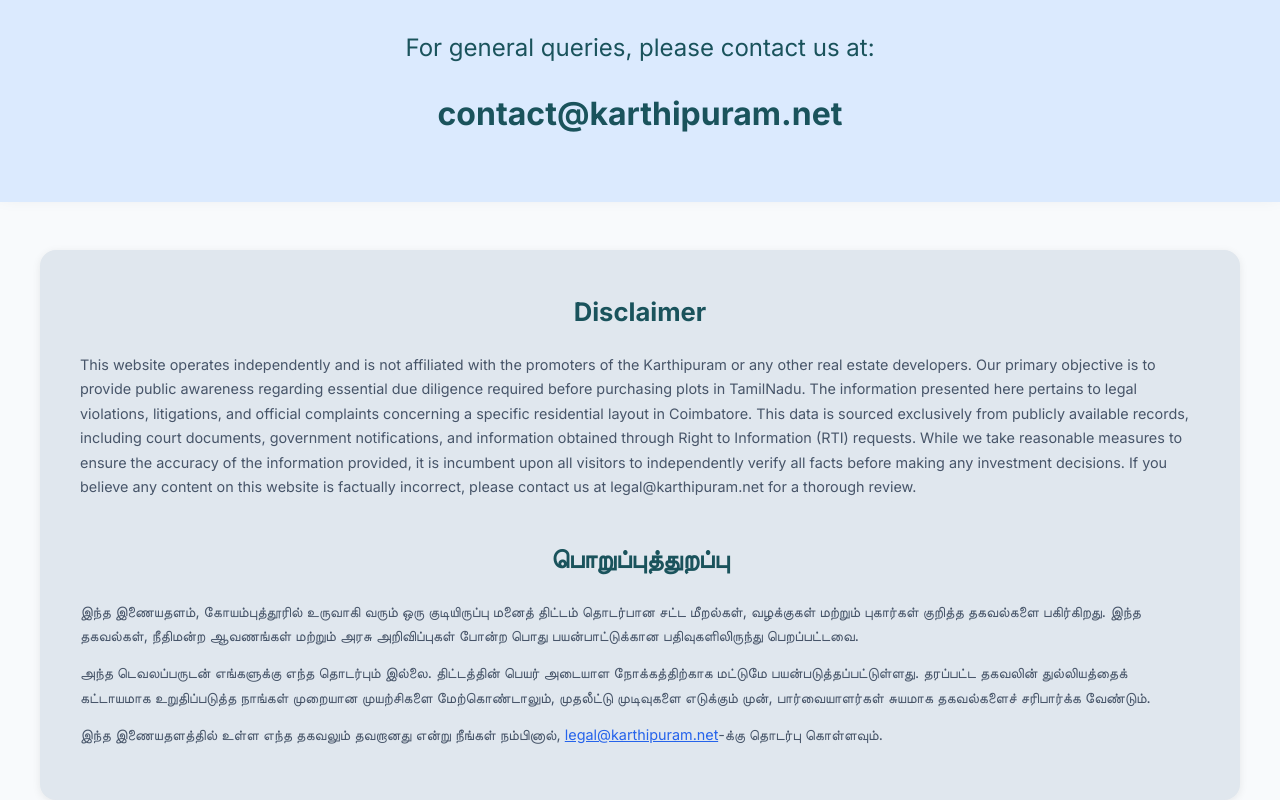
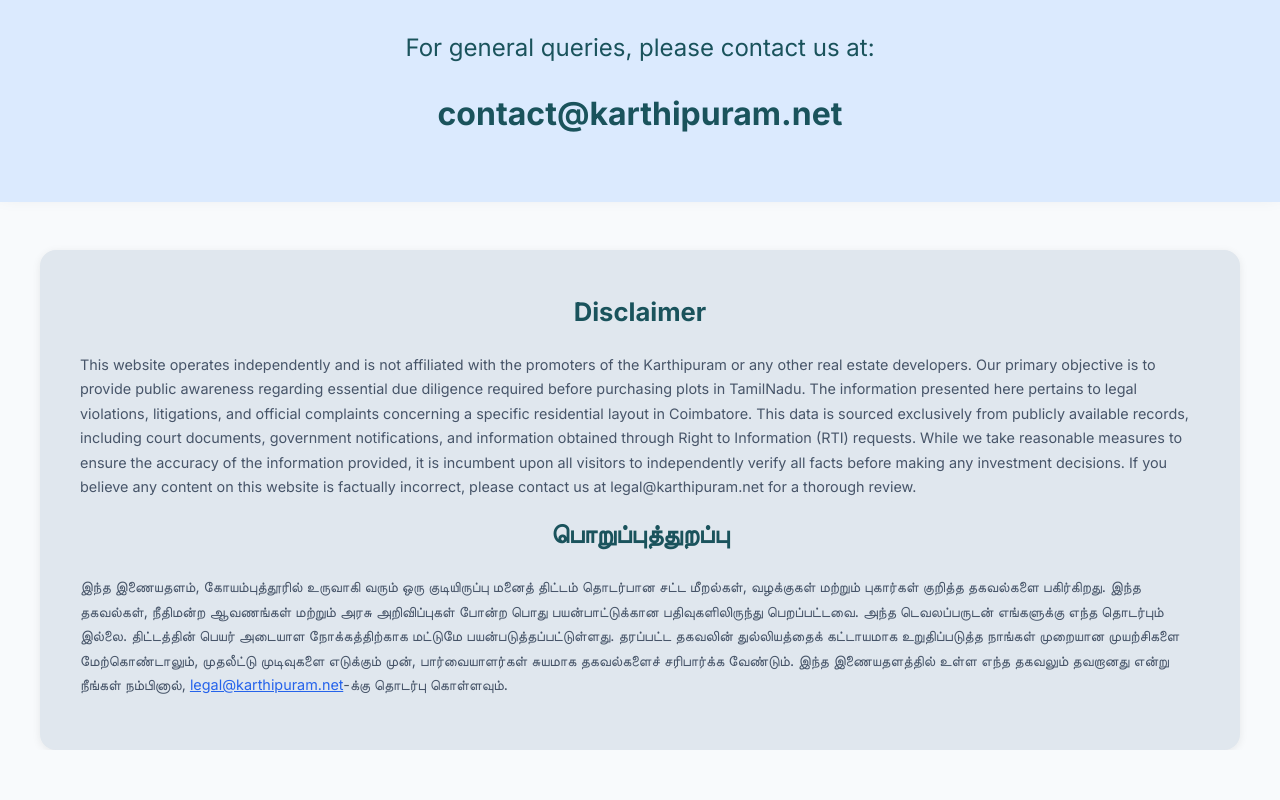
Before and after one commit to braviatv263/karthipuram, a plain HTML site: page index.html in a window 1280 px wide. Shown: the part 2657-3457 px from the top of the page. After the commit the page ends 3407 px from the top, so only its background shows below. Drawn offline with nearby package versions, Linux system fonts and the light colour scheme.

Commit message:
Update index.html

```diff
--- a/index.html
+++ b/index.html
@@ -432,22 +432,12 @@
     </section>
 
      <!-- Disclaimer Section -->
-    <footer class="disclaimer-section">
-        <h2>Disclaimer</h2>
-        <p>
-           This website operates independently and is not affiliated with the promoters of the Karthipuram or any other real estate developers. Our primary objective is to provide public awareness regarding essential due diligence required before purchasing plots in TamilNadu. The information presented here pertains to legal violations, litigations, and official complaints concerning a specific residential layout in Coimbatore. This data is sourced exclusively from publicly available records, including court documents, government notifications, and information obtained through Right to Information (RTI) requests. While we take reasonable measures to ensure the accuracy of the information provided, it is incumbent upon all visitors to independently verify all facts before making any investment decisions. If you believe any content on this website is factually incorrect, please contact us at <a href="mailto:legal@karthipuram.net">legal@karthipuram.net</a> for a thorough review.
-        </p>
-        <br>
-        <h2>பொறுப்புத்துறப்பு</h2>
-        <p>
-            இந்த இணையதளம், கோயம்புத்தூரில் உருவாகி வரும் ஒரு குடியிருப்பு மனைத் திட்டம் தொடர்பான சட்ட மீறல்கள், வழக்குகள் மற்றும் புகார்கள் குறித்த தகவல்களை பகிர்கிறது. இந்த தகவல்கள், நீதிமன்ற ஆவணங்கள் மற்றும் அரசு அறிவிப்புகள் போன்ற பொது பயன்பாட்டுக்கான பதிவுகளிலிருந்து பெறப்பட்டவை.
-        </p>
-        <p>
-            அந்த டெவலப்பருடன் எங்களுக்கு எந்த தொடர்பும் இல்லை. திட்டத்தின் பெயர் அடையாள நோக்கத்திற்காக மட்டுமே பயன்படுத்தப்பட்டுள்ளது. தரப்பட்ட தகவலின் துல்லியத்தைக் கட்டாயமாக உறுதிப்படுத்த நாங்கள் முறையான முயற்சிகளை மேற்கொண்டாலும், முதலீட்டு முடிவுகளை எடுக்கும் முன், பார்வையாளர்கள் சுயமாக தகவல்களைச் சரிபார்க்க வேண்டும்.
-        </p>
-        <p>
-            இந்த இணையதளத்தில் உள்ள எந்த தகவலும் தவறானது என்று நீங்கள் நம்பினால், <a href="mailto:legal@karthipuram.net" class="text-blue-600 hover:text-blue-800 underline">legal@karthipuram.net</a>-க்கு தொடர்பு கொள்ளவும்.
-        </p>
-    </footer>
+   <footer class="disclaimer-section">
+    <h2>Disclaimer</h2>
+    <p>This website operates independently and is not affiliated with the promoters of the Karthipuram or any other real estate developers. Our primary objective is to provide public awareness regarding essential due diligence required before purchasing plots in TamilNadu. The information presented here pertains to legal violations, litigations, and official complaints concerning a specific residential layout in Coimbatore. This data is sourced exclusively from publicly available records, including court documents, government notifications, and information obtained through Right to Information (RTI) requests. While we take reasonable measures to ensure the accuracy of the information provided, it is incumbent upon all visitors to independently verify all facts before making any investment decisions. If you believe any content on this website is factually incorrect, please contact us at <a href="mailto:legal@karthipuram.net">legal@karthipuram.net</a> for a thorough review.</p>
+
+    <h2>பொறுப்புத்துறப்பு</h2>
+    <p>இந்த இணையதளம், கோயம்புத்தூரில் உருவாகி வரும் ஒரு குடியிருப்பு மனைத் திட்டம் தொடர்பான சட்ட மீறல்கள், வழக்குகள் மற்றும் புகார்கள் குறித்த தகவல்களை பகிர்கிறது. இந்த தகவல்கள், நீதிமன்ற ஆவணங்கள் மற்றும் அரசு அறிவிப்புகள் போன்ற பொது பயன்பாட்டுக்கான பதிவுகளிலிருந்து பெறப்பட்டவை. அந்த டெவலப்பருடன் எங்களுக்கு எந்த தொடர்பும் இல்லை. திட்டத்தின் பெயர் அடையாள நோக்கத்திற்காக மட்டுமே பயன்படுத்தப்பட்டுள்ளது. தரப்பட்ட தகவலின் துல்லியத்தைக் கட்டாயமாக உறுதிப்படுத்த நாங்கள் முறையான முயற்சிகளை மேற்கொண்டாலும், முதலீட்டு முடிவுகளை எடுக்கும் முன், பார்வையாளர்கள் சுயமாக தகவல்களைச் சரிபார்க்க வேண்டும். இந்த இணையதளத்தில் உள்ள எந்த தகவலும் தவறானது என்று நீங்கள் நம்பினால், <a href="mailto:legal@karthipuram.net" class="text-blue-600 hover:text-blue-800 underline">legal@karthipuram.net</a>-க்கு தொடர்பு கொள்ளவும்.</p>
+</footer>
 </body>
 </html>
```
